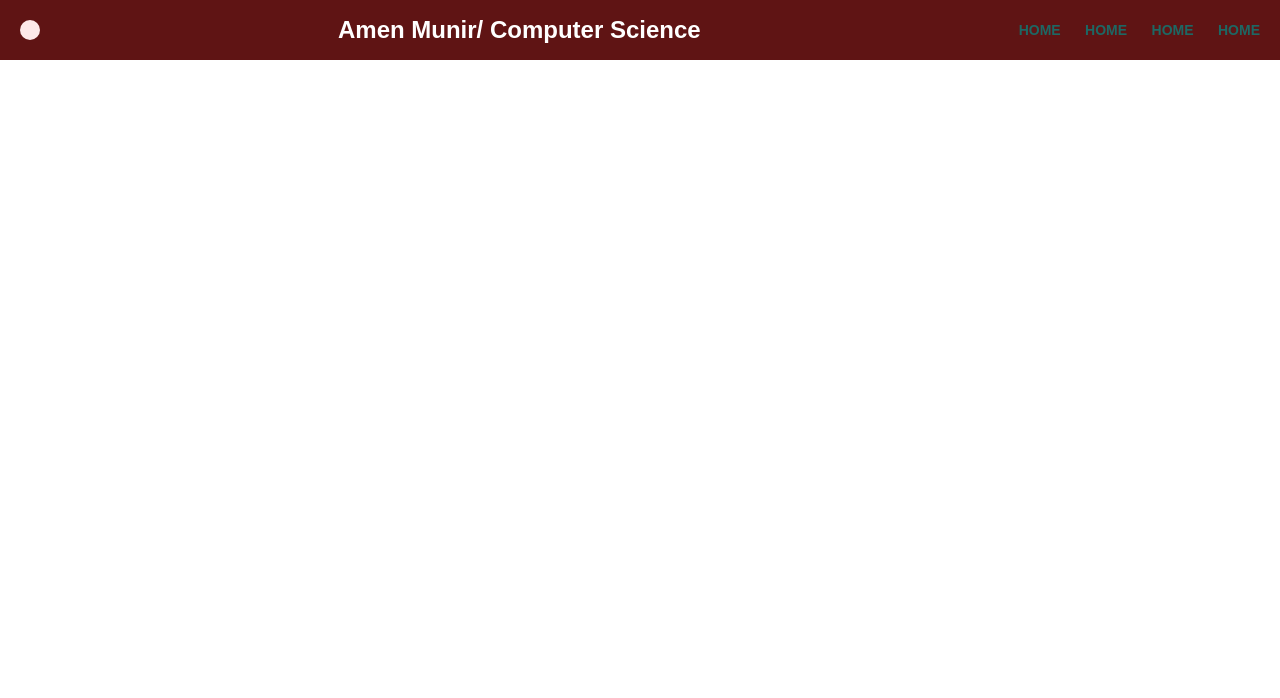
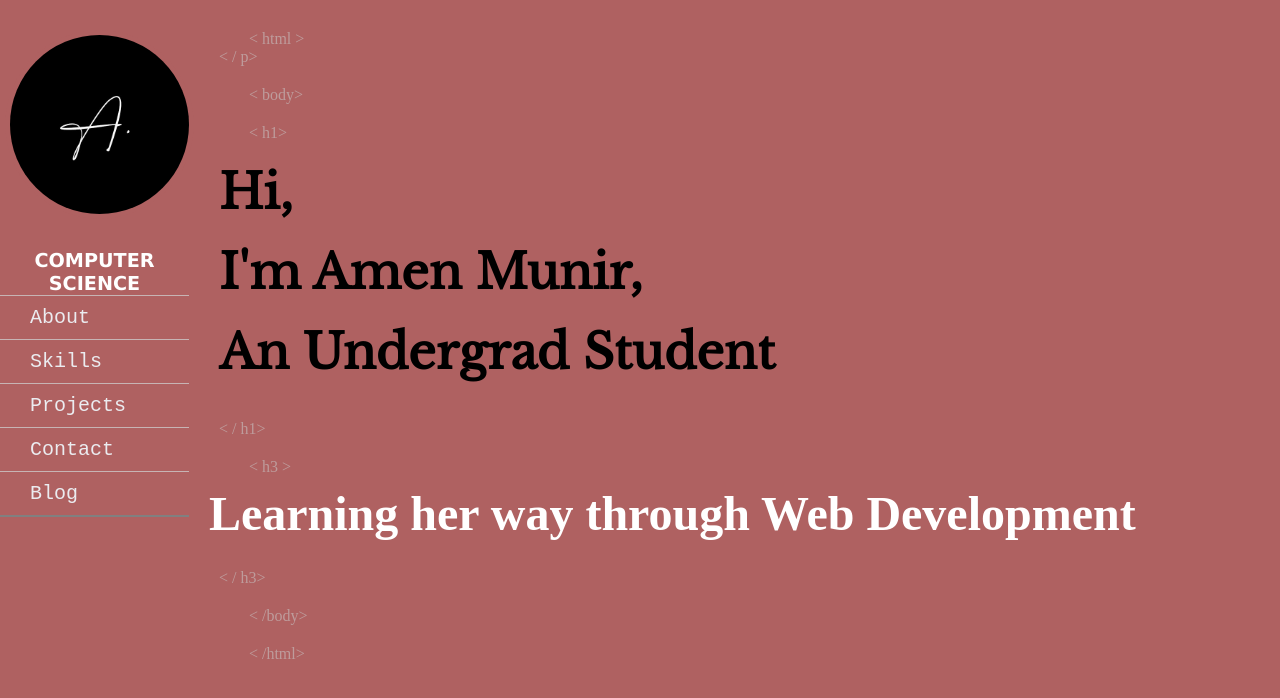
Before and after one commit to Amen-Munir/CodSfi, a plain HTML site: page Portfolio/index.html in a window 1280 px wide. Drawn offline with nearby package versions, Linux system fonts and the light colour scheme; a web font is replaced by a local one.

Commit message:
portfolio

```diff
--- a/Portfolio/index.html
+++ b/Portfolio/index.html
@@ -1,27 +1,81 @@
-<!DOCTYPE html>
 <!DOCTYPE html>
 <html lang="en">
-<head>
-    <meta charset="UTF-8">
-    <meta name="viewport" content="width=device-width, initial-scale=1.0">
-    <link rel="stylesheet" type="text/css" href="styles.css">
-    <title>Amen Munir </title>
-</head>
-<body>
-    <nav>
-        <div class="rect">
+  <head>
+    <meta charset="UTF-8" />
+    <meta name="viewport" content="width=device-width, initial-scale=1.0" />
+    <link rel="stylesheet" href="./styles.css" />
+    <script href="./script.js"></script>
+    <link rel="preconnect" href="https://fonts.googleapis.com">
+<link rel="preconnect" href="https://fonts.gstatic.com" crossorigin>
+<link href="https://fonts.googleapis.com/css2?family=Dancing+Script:wght@400;500;600;700&family=Fjalla+One&family=Handjet&family=Roboto:ital,wght@1,100&display=swap" rel="stylesheet">
+<link rel="preconnect" href="https://fonts.googleapis.com">
+<link rel="preconnect" href="https://fonts.gstatic.com" crossorigin>
+<link rel="preconnect" href="https://fonts.googleapis.com">
+<link rel="preconnect" href="https://fonts.gstatic.com" crossorigin>
+<link href="https://fonts.googleapis.com/css2?family=Dancing+Script:wght@400;500;600;700&family=Fjalla+One&family=Handjet&family=Libre+Baskerville&family=Roboto:ital,wght@1,100&display=swap" rel="stylesheet">
 
+<title>Portfolio</title>
+  </head>
+  <body>
+    <div class="container">
+      <div class="left">
+        <div class="box-initial">
+          <img src="./img/initial.jpg" alt="name-image" class="initial-image" />
         </div>
-        <div class="name">
-            <h1>Amen Munir/ Computer Science</h1>
-        </div>
-         <ul>
-            <li><a href="#">HOME</a></li>
-            <li><a href="#">HOME</a></li>
-            <li><a href="#">HOME</a></li>
-            <li><a href="#">HOME</a></li>
-         </ul>
+        <nav id="navbar">
 
-    </nav>
-</body>
+
+          <header>COMPUTER SCIENCE</header>
+
+          <ul class="nav-list">
+            <li>
+              <a class="nav-link" href="#C++_Entry_Point"> About </a>
+            </li>
+
+            <li>
+              <a class="nav-link" href="#Printing_to_the_cosole"> Skills </a>
+            </li>
+
+            <li>
+              <a class="nav-link" href="#C++_comments"> Projects </a>
+            </li>
+
+            <li>
+              <a class="nav-link" href="#dataTypes"> Contact </a>
+            </li>
+
+            <li>
+              <a class="nav-link" href="#variables"> Blog </a>
+            </li>
+          </ul>
+        </nav>
+      </div>
+      <div class="right">
+
+
+
+
+        <p>< html > <br>< / p> </p>
+        <p >< body> </p>
+        <p >< h1> </h1>
+        <h1>
+            Hi,
+
+        </h1>
+        <h1> I'm <span class="name">Amen Munir,</span>
+        </h1>
+        <h1>
+            An Undergrad Student
+        </h1>
+
+       <p> <br>< / h1> <br> </p>
+        <p>< h3 >
+         <h2>Learning her way through Web Development</h2>
+
+        <p><br>< / h3> </p>
+        <p>< /body> </p>
+        <p>< /html> <br><br>        </p>
+      </div>
+    </div>
+  </body>
 </html>
--- a/Portfolio/styles.css
+++ b/Portfolio/styles.css
@@ -1,74 +1,179 @@
-*{
+* {
   margin: 0;
   padding: 0;
   box-sizing: border-box;
-    font-family: 'Poppins', sans-serif;
+  background-color: rgb(175, 97, 97);
 }
-nav{
-    width:100%;
-   position: absolute;
-   height: 60px;
-   top: 0;
-   left:0;
-   padding: 10px 20px;
+body
+{
+    color: white;
+}
+.container
+{
     display: flex;
+}
+.left
+{
+
+    justify-content: center;
     align-items: center;
-   justify-content: space-between;
-   background-color: #5f1414;
+    height: 100vh;
+    width: 15%;
+    /* border-right: 2px solid rgb(255, 240, 240); */
+}
+.right
+{
+
+    height: 100vh;
+    width: 85%;
+    margin: 10px;;
+    padding: 10px;
+
+}
+.box-initial
+{
+
+    height: 200px;
+    width: 200px;
+    display: flex;
+    flex-direction: column;
+    align-items: center;
+    justify-content: center;
+   padding: auto;
+    margin-bottom: 30px;
+}
+.initial-image
+{
+    margin-top:30px;
+    margin-left: 10px;
+    padding: 5px;
+    width: 85%;
+    height: auto;
+
+    border-radius: 100px;
+}
+header
+{
+    font-size: 50px;
+    font-weight: 900;
+    font-family: 'Lucida Sans', 'Lucida Sans Regular', 'Lucida Grande', 'Lucida Sans Unicode', Geneva, Verdana, sans-serif;
+   text-align: center;
+}
+#navbar {
+   position: relative;
+    width: 100%;
+    border-bottom: 2px solid grey;
+  }
 
 
+  #navbar li {
+    color: #fcfcff;
+    border-top: 1px solid #c7b4b4;
+    list-style: none;
+    font-family: 'Courier New', Courier, monospace;
   }
-   nav ul li{
-    list-style: none;
-    display: inline-block;
-    margin-left: 20px;
-    position: relative;
+  #navbar a {
+    display: block;
+    padding: 10px 30px;
+    color: #ebecf0;
+    text-decoration: none;
+    cursor: pointer;
+    font-size: 20px;
+    transition: text-indent 0.3s ease-in-out;
   }
- nav ul li a
- {
-        text-decoration: none;
-        color: #1d6864;
-        font-weight:750;
-        font-size: 14px;
+  #navbar a:hover {
+    font-weight: 500;
+    text-indent: 5px;
   }
-    .rect
-    {
-        height: 20px;
-        width: 20px;
-        background-color: #fde9e9;
-        position: relative;
-        margin: 0px;
-        border-radius: 30px;
-        display: flex;
-        align-items: left;
+  ol {
+    margin-left: 30px;
+  }
+  .right p{
+    font-family:Handjet ;
+    padding: 10px;
+    font-size: 40px;
+    color: rgb(190, 156, 156);
+    text-indent: 30px;
+  }
+  .right h1{
+    font-family: Libre Baskerville;
+    padding: 10px;
+    font-size: 90px;
+    color: rgb(0, 0, 0);
+  }
+.right h2{
+    font-size: 60px;
+    color:  rgb(255, 255, 255);
+}
 
 
 
 
-    }
-    .name h1{
-        display: block;
-        font-size: 24px ;
-        font-weight: 700;
-        color: white;
-        margin-left: 0px;
-        padding: 10px 0px;
-        position: relative;
 
 
 
-    }
-    @media screen and (max-width: 768px){
-        .name h1{
-            font-size: 16px;
+
+
+@media (max-width: 1440px) {
+    .box-initial,.initial-image
+{
+
+    width: 100%;
+     height: auto;
 
 }
-        nav ul li a
+header
 {
-            font-size: 12px;
-            display: flex;
-            position: relative;
+    font-size: 1.2em;
+}
+.right p
+{
+    font-size: 1em;
+}
+.right h1
+{
+    font-size: 3em;
+
+}
+.right h2{
+    font-size: 3em;
+}
+}
+
+@media(max-width: 1024px) {
+    #navbar a
+    {
+        font-size: 1em;
     }
 
 
 }
+
+@media(max-width: 768px) {
+    #navbar a
+    {
+        font-size: 0.4em;
+        padding: 5px 20px;
+
+    }
+    .box-initial,.initial-image
+{
+
+    width: 100%;
+     height: auto;
+
+}
+header
+{
+    font-size: 0.6em;
+}
+
+.right h1
+{
+    font-size: 2em;
+
+}
+.right h2{
+    font-size: 2em;
+}
+}
```
Also changed, not shown: Portfolio/script.js (added, +10 -0 lines), Portfolio/img/initial.jpg (added). Lines whose indentation alone changed are shown as unchanged.
